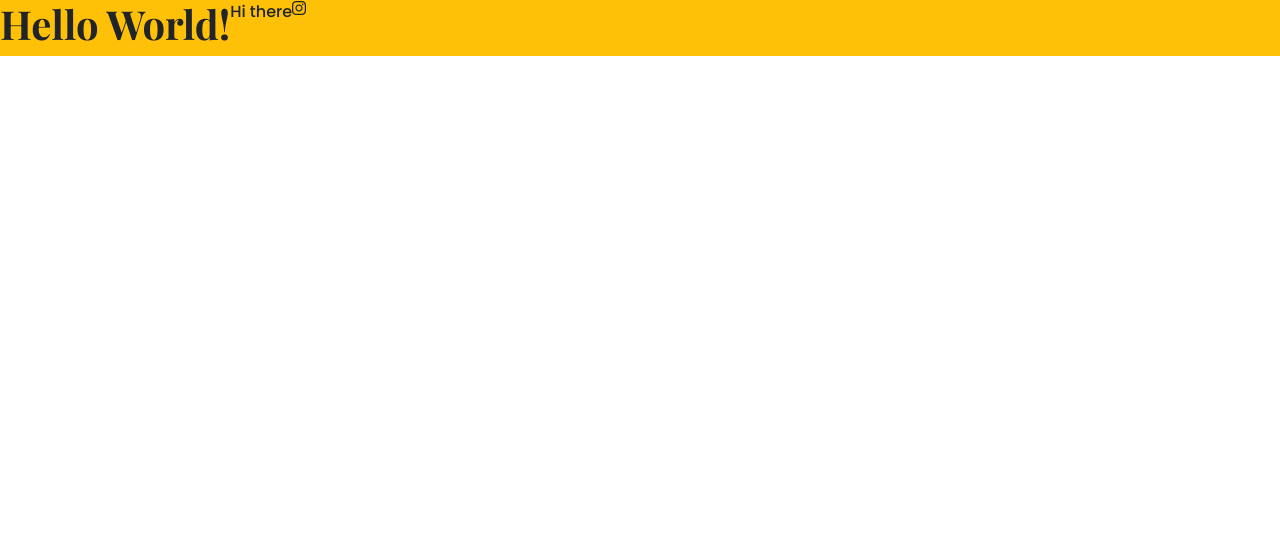
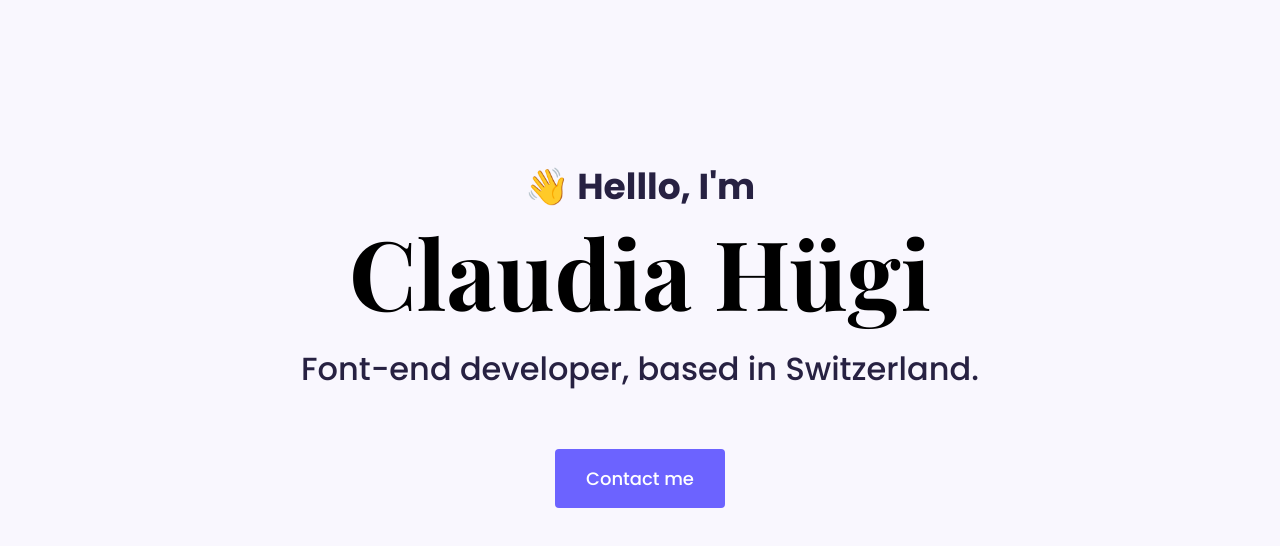
Before and after one commit to cloud-ya/portfolio-final, a plain HTML site: page index.html in a window 1280 px wide. Drawn offline with nearby package versions, Linux system fonts and the light colour scheme.

Commit message:
Styled homepage hero

```diff
--- a/index.html
+++ b/index.html
@@ -5,7 +5,6 @@
     <meta http-equiv="X-UA-Compatible" content="IE=edge" />
     <meta name="viewport" content="width=device-width, initial-scale=1.0" />
     <title>Document</title>
-
     <link
       href="https://cdn.jsdelivr.net/npm/bootstrap@5.3.0-alpha1/dist/css/bootstrap.min.css"
       rel="stylesheet"
@@ -25,10 +24,13 @@
     ></script>
   </head>
   <body>
-    <div class="d-flex bg-warning">
-      <h1>Hello World!</h1>
-      <p>Hi there</p>
-      <i class="fa-brands fa-instagram"></i>
+    <div class="hero">
+      <p>👋 Helllo, I'm</p>
+      <h1>Claudia Hügi</h1>
+      <h2 class="mb-5">Font-end developer, based in Switzerland.</h2>
+      <div>
+        <a href="#" class="btn btn-branding">Contact me</a>
+      </div>
     </div>
   </body>
 </html>
--- a/styles/portfolio.css
+++ b/styles/portfolio.css
@@ -1,9 +1,60 @@
-h1 {
-  font-family: "Playfair Display", serif;
+:root {
+  --branding-color: #6c63ff;
+  --secondary-color: #f9f7fe;
+  --heading-font-family: "Playfair Display", serif;
+  --default-font-family: "Poppins", sans-serif;
+}
+
+body {
+  font-family: var(--default-font-family);
+}
+
+h1,
+h2,
+h3,
+h4,
+h5,
+h6 {
+  color: black;
+  font-family: var(--heading-font-family);
   font-weight: bold;
 }
 
+h1 {
+  font-size: 96px;
+}
+
 p {
-  font-family: "Poppins", sans-serif;
+  font-family: var(--default-font-family);
   font-weight: normal;
 }
+
+.hero {
+  background: var(--secondary-color);
+  text-align: center;
+  padding: 160px 20px;
+}
+
+.hero p {
+  font-size: 36px;
+  font-weight: bold;
+  margin: 0;
+  color: #272142;
+}
+
+.hero h2 {
+  font-family: var(--default-font-family);
+  font-weight: normal;
+  color: #272142;
+  line-height: 2;
+  font-size: 24 px;
+}
+
+.btn-branding {
+  background: var(--branding-color);
+  border-radius: 4px;
+  color: white;
+  font-size: 18px;
+  line-height: 27px;
+  padding: 15px 30px;
+}
```
